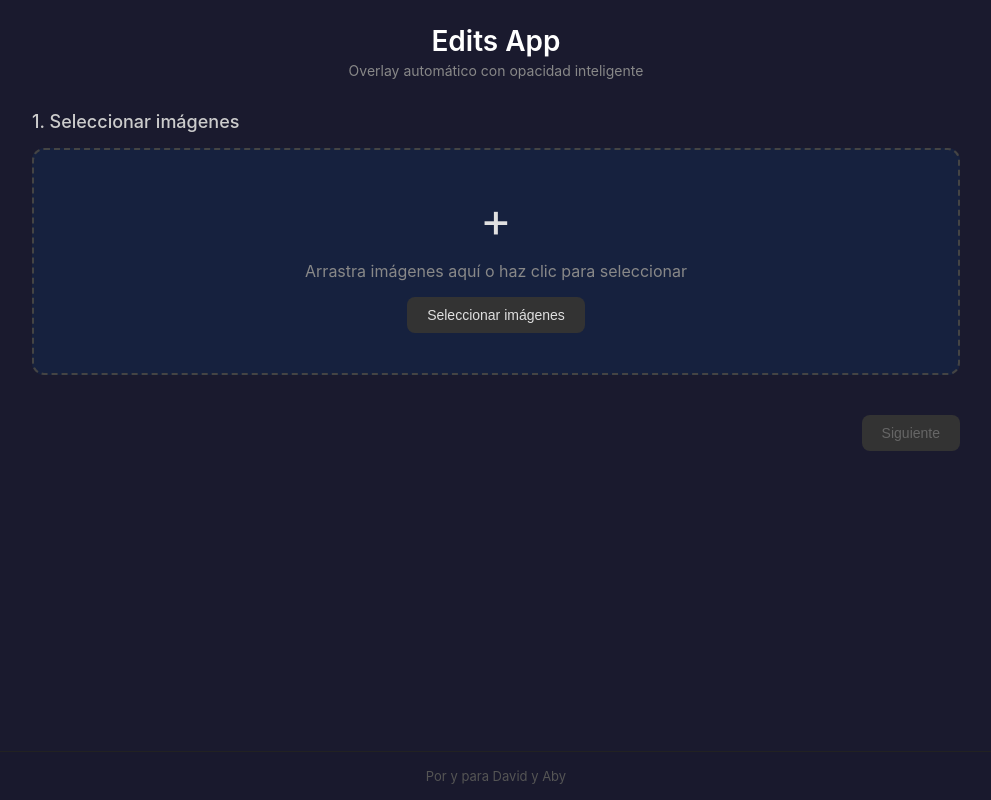
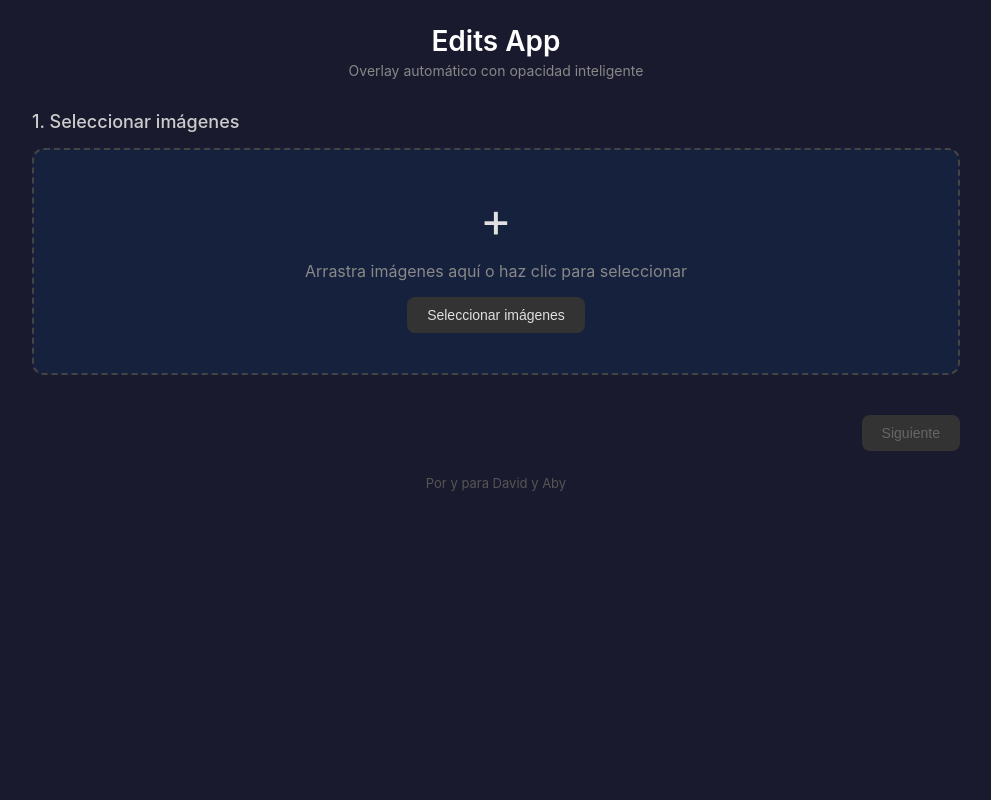
Before and after one commit to JhoJan206/edits_app_web, a plain HTML site: page index.html in a window 1280 px wide. Shown: the whole page, without its empty margins (144-1135 px from the left). Drawn offline with nearby package versions, Linux system fonts and the light colour scheme.

Commit message:
fix footer

```diff
--- a/styles.css
+++ b/styles.css
@@ -408,21 +408,9 @@ h2 {
 /* ─── Footer ───────────────────────────── */
 .footer {
   text-align: center;
-  padding: 16px 0;
+  padding: 24px 0 12px;
   color: #555;
   font-size: 13px;
-  position: fixed;
-  bottom: 0;
-  left: 0;
-  right: 0;
-  background: rgba(26,26,46,0.9);
-  backdrop-filter: blur(4px);
-  border-top: 1px solid #222;
-  z-index: 50;
-}
-
-#app {
-  padding-bottom: 64px;
 }
 
 @media (max-width: 768px) {
```
